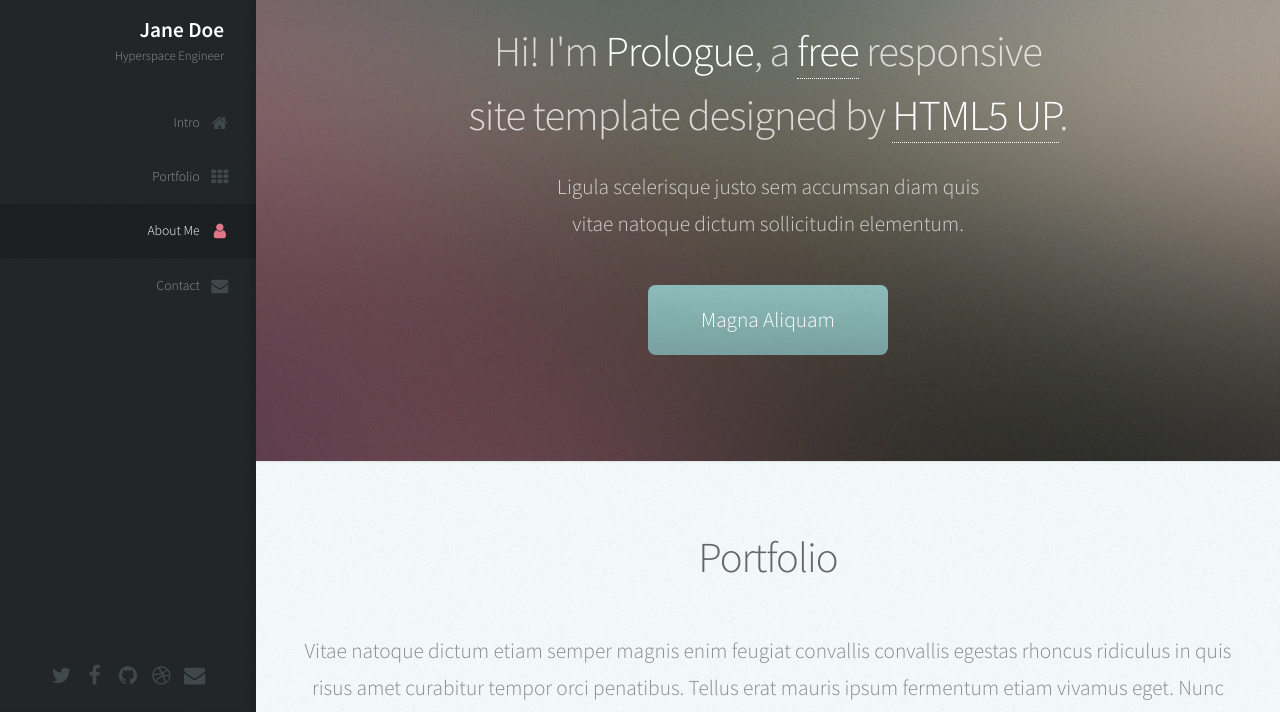
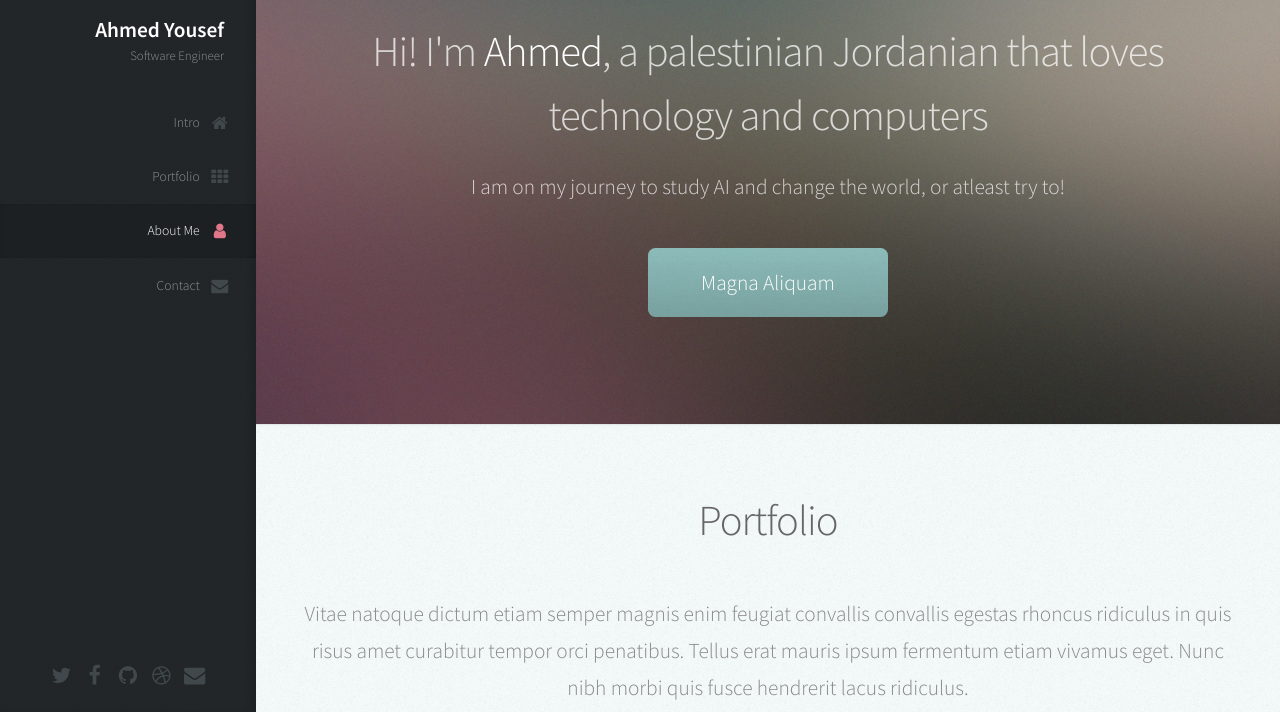
Before and after one commit to Ahyousef/portfolio, a plain HTML site: page starter-code/index.html in a window 1280 px wide. Shown: the part 88-800 px from the top of the page. Drawn offline with Linux system fonts and the light colour scheme.

Commit message:
added info

```diff
--- a/starter-code/index.html
+++ b/starter-code/index.html
@@ -21,8 +21,8 @@
 					<!-- Logo -->
 						<div id="logo">
 							<span class="image avatar48"><img src="images/avatar.jpg" alt="" /></span>
-							<h1 id="title">Jane Doe</h1>
-							<p>Hyperspace Engineer</p>
+							<h1 id="title">Ahmed Yousef</h1>
+							<p>Software Engineer</p>
 						</div>
 
 					<!-- Nav -->
@@ -60,10 +60,8 @@
 						<div class="container">
 
 							<header>
-								<h2 class="alt">Hi! I'm <strong>Prologue</strong>, a <a href="http://html5up.net/license">free</a> responsive<br />
-								site template designed by <a href="http://html5up.net">HTML5 UP</a>.</h2>
-								<p>Ligula scelerisque justo sem accumsan diam quis<br />
-								vitae natoque dictum sollicitudin elementum.</p>
+								<h2 class="alt">Hi! I'm <strong>Ahmed</strong>, a palestinian Jordanian that loves technology and computers</h2>
+								<p>I am on my journey to study AI and change the world, or atleast try to!</p>
 							</header>
 
 							<footer>
```
